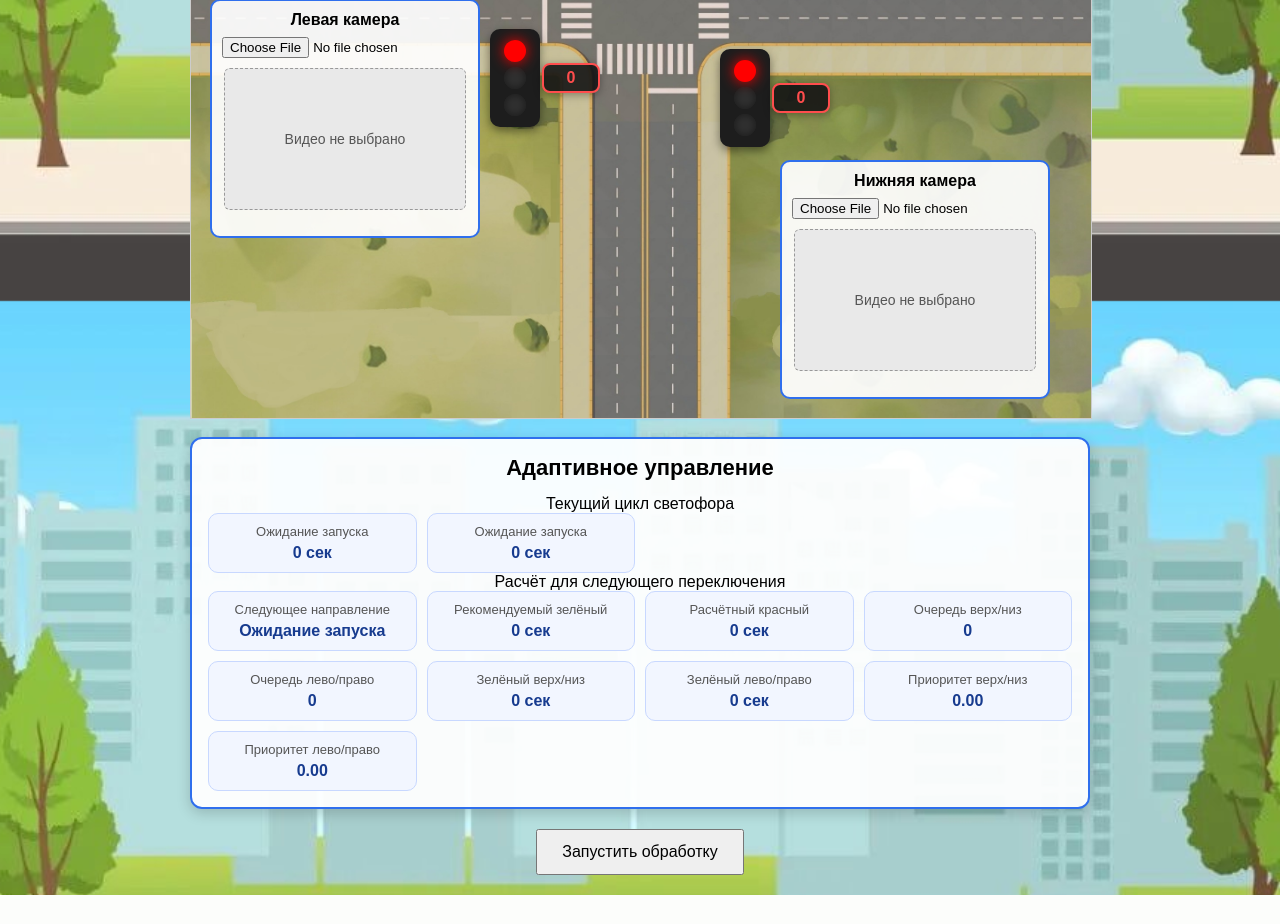
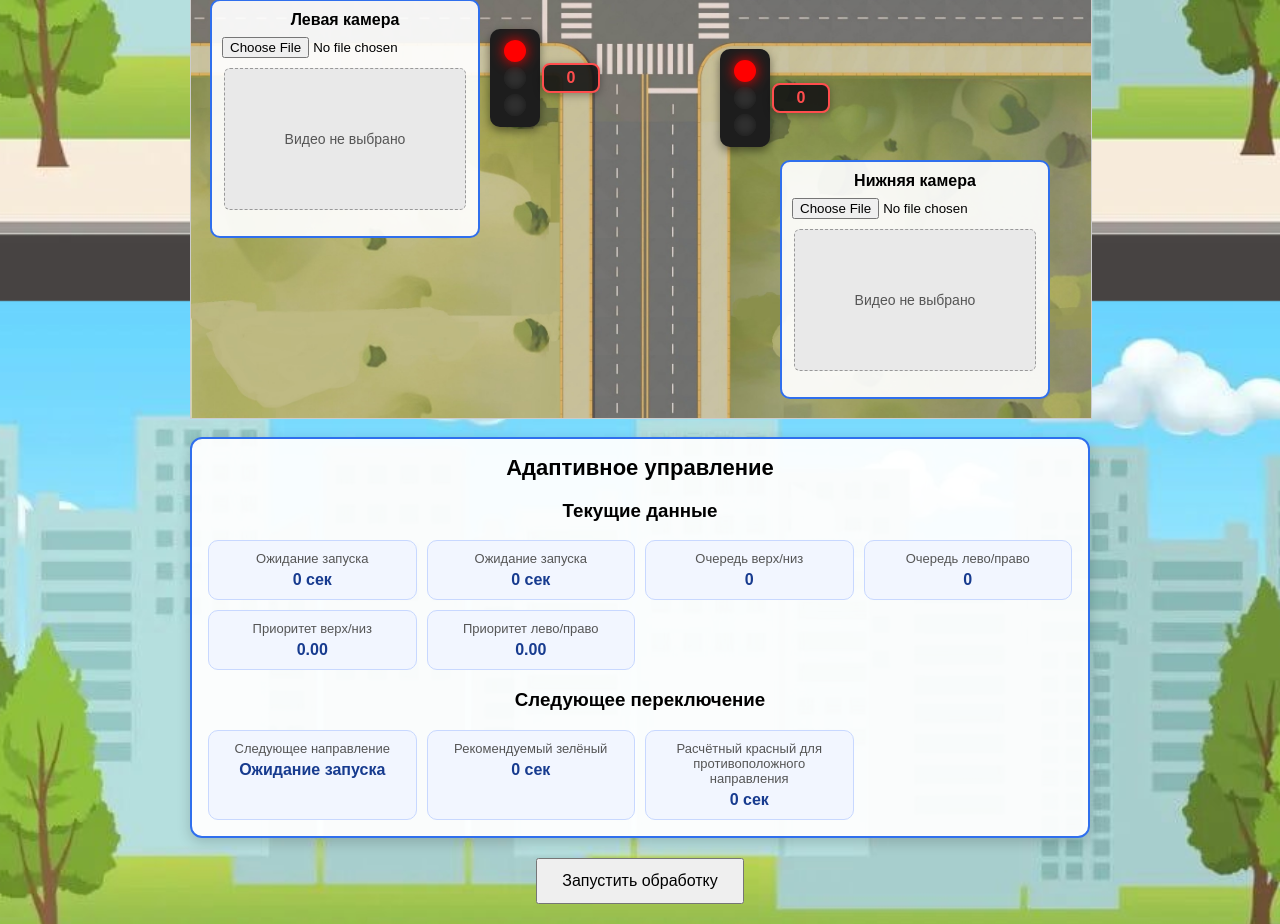
Before and after one commit to Alexey-Chex/Diplom, a Flask app: page / in a window 1280 px wide. Shown: the part 499-1423 px from the top of the page. Before the commit the page ends 1394 px from the top, so only its background shows below. Run offline with Flask 3, Linux system fonts and the light colour scheme.

Commit message:
Restructure adaptive panel into current and next sections

```diff
--- a/templates/index.html
+++ b/templates/index.html
@@ -16,7 +16,6 @@
         <div class="intersection-container">
             <img src="{{ url_for('static', filename='images/intersection.png') }}" class="intersection-bg" alt="Перекрёсток">
 
-            <!-- Светофоры -->
             <div class="traffic-light tl-top" data-dir="top">
                 <div class="light red"></div>
                 <div class="light yellow"></div>
@@ -45,11 +44,9 @@
                 <div class="light-timer timer-red">0</div>
             </div>
 
-            <!-- Верх -->
             <div class="video-slot top">
                 <label for="top">Верхняя камера</label>
                 <input type="file" name="top" id="top" accept="video/*">
-
                 {% if processed and available_streams.top %}
                     <img id="top-preview" class="stream-frame" src="{{ url_for('video_feed', direction='top') }}" alt="Поток top">
                     <p id="top-info">Машин: 0</p>
@@ -59,11 +56,9 @@
                 {% endif %}
             </div>
 
-            <!-- Низ -->
             <div class="video-slot bottom">
                 <label for="bottom">Нижняя камера</label>
                 <input type="file" name="bottom" id="bottom" accept="video/*">
-
                 {% if processed and available_streams.bottom %}
                     <img id="bottom-preview" class="stream-frame" src="{{ url_for('video_feed', direction='bottom') }}" alt="Поток bottom">
                     <p id="bottom-info">Машин: 0</p>
@@ -73,11 +68,9 @@
                 {% endif %}
             </div>
 
-            <!-- Лево -->
             <div class="video-slot left">
                 <label for="left">Левая камера</label>
                 <input type="file" name="left" id="left" accept="video/*">
-
                 {% if processed and available_streams.left %}
                     <img id="left-preview" class="stream-frame" src="{{ url_for('video_feed', direction='left') }}" alt="Поток left">
                     <p id="left-info">Машин: 0</p>
@@ -87,11 +80,9 @@
                 {% endif %}
             </div>
 
-            <!-- Право -->
             <div class="video-slot right">
                 <label for="right">Правая камера</label>
                 <input type="file" name="right" id="right" accept="video/*">
-
                 {% if processed and available_streams.right %}
                     <img id="right-preview" class="stream-frame" src="{{ url_for('video_feed', direction='right') }}" alt="Поток right">
                     <p id="right-info">Машин: 0</p>
@@ -105,8 +96,11 @@
         <div class="adaptive-panel">
             <h2>Адаптивное управление</h2>
 
-            <div class="adaptive-section-title">Текущий цикл светофора</div>
-            <div class="adaptive-grid adaptive-grid-current">
+            <div class="adaptive-columns">
+                <section class="adaptive-column adaptive-column-current">
+                    <h3>Текущие данные</h3>
+
+                    <div class="adaptive-grid adaptive-grid-two">
                         <div class="adaptive-card adaptive-card-green">
                             <span id="current-green-direction">Ожидание запуска</span>
                             <strong id="current-green-time">0 сек</strong>
@@ -115,24 +109,6 @@
                         <div class="adaptive-card adaptive-card-red">
                             <span id="current-red-direction">Ожидание запуска</span>
                             <strong id="current-red-time">0 сек</strong>
-                </div>
-            </div>
-
-            <div class="adaptive-section-title">Расчёт для следующего переключения</div>
-            <div class="adaptive-grid">
-                <div class="adaptive-card">
-                    <span>Следующее направление</span>
-                    <strong id="next-phase">Ожидание запуска</strong>
-                </div>
-
-                <div class="adaptive-card">
-                    <span>Рекомендуемый зелёный</span>
-                    <strong id="next-green">0 сек</strong>
-                </div>
-
-                <div class="adaptive-card">
-                    <span>Расчётный красный</span>
-                    <strong id="next-red">0 сек</strong>
                         </div>
 
                         <div class="adaptive-card">
@@ -146,16 +122,6 @@
                         </div>
 
                         <div class="adaptive-card">
-                    <span>Зелёный верх/низ</span>
-                    <strong id="up-down-green">0 сек</strong>
-                </div>
-
-                <div class="adaptive-card">
-                    <span>Зелёный лево/право</span>
-                    <strong id="left-right-green">0 сек</strong>
-                </div>
-
-                <div class="adaptive-card">
                             <span>Приоритет верх/низ</span>
                             <strong id="up-down-priority">0.00</strong>
                         </div>
@@ -164,6 +130,29 @@
                             <span>Приоритет лево/право</span>
                             <strong id="left-right-priority">0.00</strong>
                         </div>
+                    </div>
+                </section>
+
+                <section class="adaptive-column adaptive-column-next">
+                    <h3>Следующее переключение</h3>
+
+                    <div class="adaptive-grid adaptive-grid-one">
+                        <div class="adaptive-card adaptive-card-main">
+                            <span>Следующее направление</span>
+                            <strong id="next-phase">Ожидание запуска</strong>
+                        </div>
+
+                        <div class="adaptive-card adaptive-card-green">
+                            <span>Рекомендуемый зелёный</span>
+                            <strong id="next-green">0 сек</strong>
+                        </div>
+
+                        <div class="adaptive-card adaptive-card-red">
+                            <span>Расчётный красный для противоположного направления</span>
+                            <strong id="next-red">0 сек</strong>
+                        </div>
+                    </div>
+                </section>
             </div>
         </div>
 
```
Lines whose indentation alone changed are shown as unchanged.
